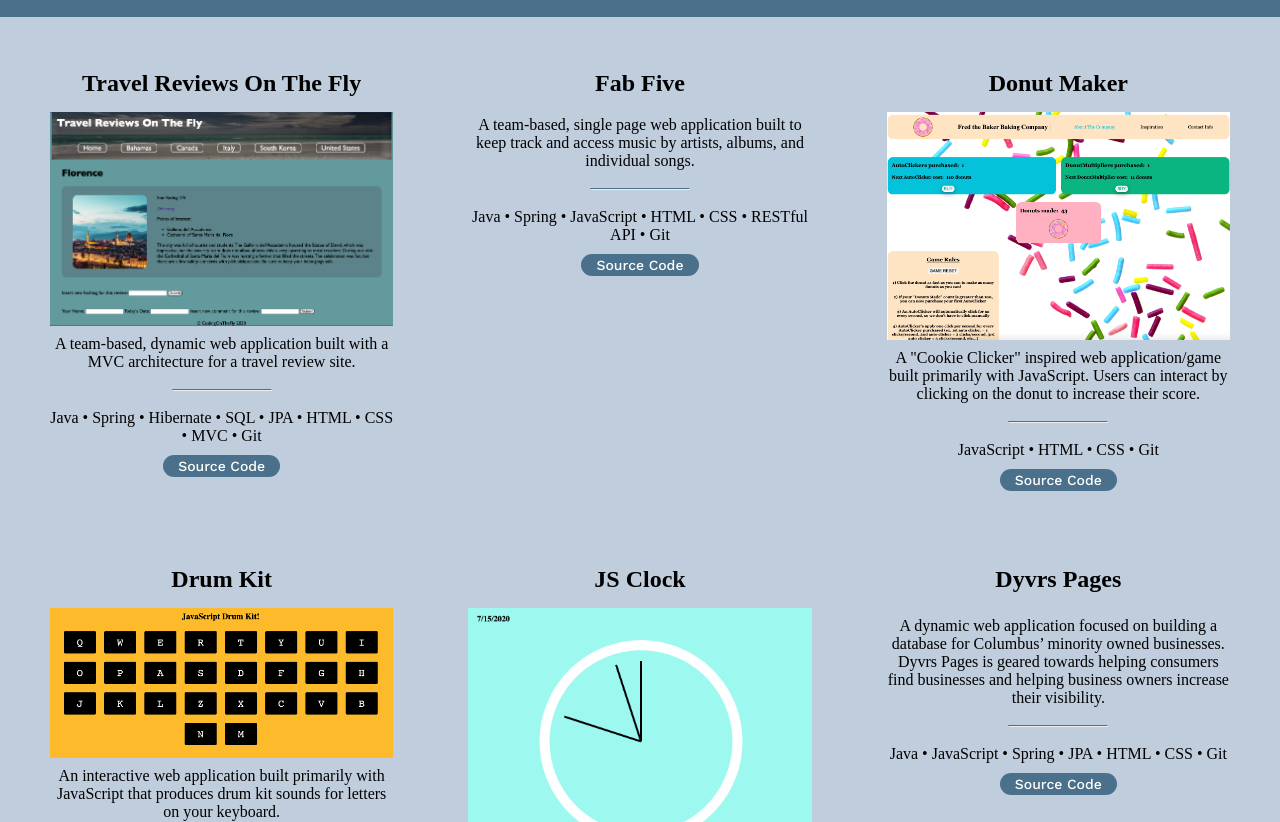
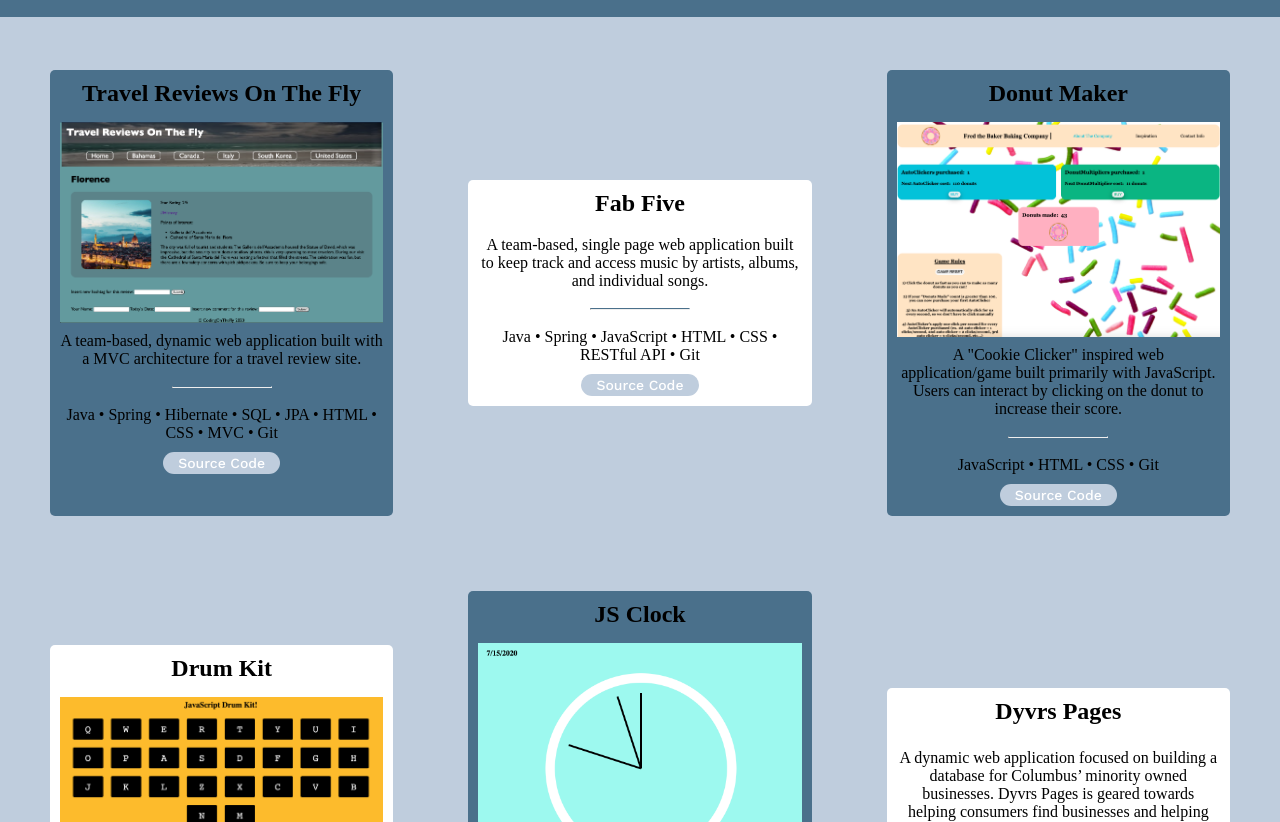
Before and after one commit to cresuta/cresuta.github.io, a plain HTML site: page projects.html in a window 1280 px wide. Shown: the part 130-952 px from the top of the page. Drawn offline with nearby package versions, Linux system fonts and the light colour scheme.

Commit message:
Added bg color to each project div

```diff
--- a/projects-style.css
+++ b/projects-style.css
@@ -116,6 +116,19 @@ button {
   grid-gap: 75px;
 }
 
+.grid div:nth-child(even) {
+  background-color: white;
+  border-radius: 5px;
+  padding: 10px;
+  margin: auto;
+}
+
+.grid div:nth-child(odd) {
+  background-color: #4a708b;
+  border-radius: 5px;
+  padding: 10px;
+}
+
 .project__img {
   width: 100%;
   margin-top: 15px;
@@ -131,7 +144,7 @@ button {
   border-top: 1px solid #4a708b;
 }
 
-.source-code {
+.source-code:nth-of-type(even) {
   margin-top: 10px;
   padding: 3px 15px;
   background-color: #4a708b;
@@ -142,8 +155,19 @@ button {
   font-size: 14px;
 }
 
+.source-code:nth-of-type(odd) {
+  margin-top: 10px;
+  padding: 3px 15px;
+  background-color: rgb(191, 205, 221, 1);
+  border: none;
+  border-radius: 50px;
+  cursor: pointer;
+  transition: all 0.3s ease 0s;
+  font-size: 14px;
+}
+
 .source-code:hover {
   font-weight: 600;
   font-size: 1.03rem;
-  background-color: #4a708b;
+  background-color: rgba(191,205,221,0.8);
 }
--- a/projects.html
+++ b/projects.html
@@ -44,7 +44,7 @@
                 <hr class="line-separator">
                 <br>
                 <p>Java • Spring • JavaScript • HTML • CSS • RESTful API • Git</p>
-                <a href=""><button class="source-code">Source Code</button></a>
+                <a href=""><button class="source-code even-button">Source Code</button></a>
             </div>
             <div>
                 <h2>Donut Maker</h2>
@@ -64,7 +64,7 @@
                 <hr class="line-separator">
                 <br>
                 <p>JavaScript • HTML • CSS • Git</p>
-                <a href=""><button class="source-code">Source Code</button></a>
+                <a href=""><button class="source-code even-button">Source Code</button></a>
             </div>
             <div>
                 <h2>JS Clock</h2>
@@ -84,7 +84,7 @@
                 <hr class="line-separator">
                 <br>
                 <p>Java • JavaScript • Spring • JPA • HTML • CSS • Git</p>
-                <a href=""><button class="source-code">Source Code</button></a>
+                <a href=""><button class="source-code even-button">Source Code</button></a>
             </div>
        </div>
     </section>
```
